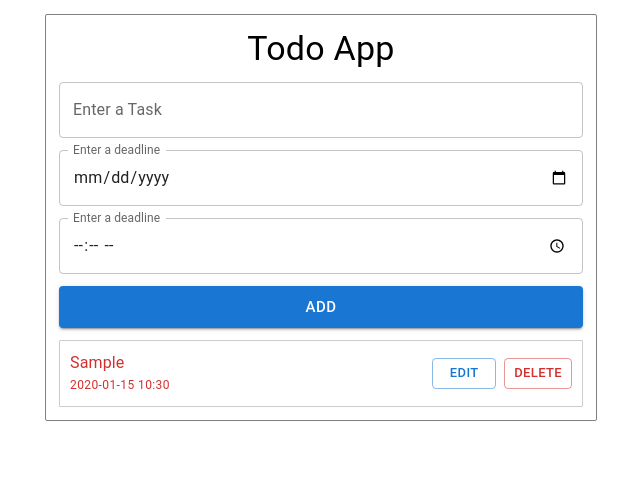
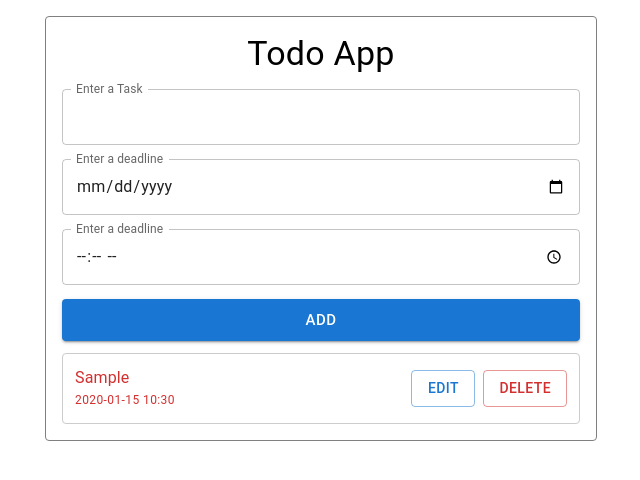
Before and after one commit to Prathiksha0808/Todo_APP, a React (Vite) app: page / in a window 1280 px wide. Both pictures are taken after typing "Sample", "2020-01-15", "10:30" into the empty fields and a click on the button "ADD". Shown: the top 480 px of the page, without its empty margins (319-959 px from the left). Built offline with nearby package versions, Linux system fonts and the light colour scheme.

Commit message:
add react-hook-form and validation

```diff
--- a/package.json
+++ b/package.json
@@ -12,12 +12,15 @@
   "dependencies": {
     "@emotion/react": "^11.14.0",
     "@emotion/styled": "^11.14.1",
+    "@hookform/resolvers": "^5.2.2",
     "@mui/icons-material": "^7.3.6",
     "@mui/lab": "^7.0.1-beta.20",
     "@mui/material": "^7.3.6",
     "react": "^19.2.0",
     "react-dom": "^19.2.0",
-    "uuid": "^13.0.0"
+    "react-hook-form": "^7.70.0",
+    "uuid": "^13.0.0",
+    "yup": "^1.7.1"
   },
   "devDependencies": {
     "@eslint/js": "^9.39.1",
--- a/src/components/todo.jsx
+++ b/src/components/todo.jsx
@@ -7,45 +7,84 @@ import TextField from "@mui/material/TextField";
 import { useState, useEffect } from "react";
 import { styled } from "@mui/system";
 import { v4 as uuidv4 } from 'uuid';
+import { useForm } from 'react-hook-form';
+import * as yup from "yup";
+import { yupResolver } from "@hookform/resolvers/yup";
+
+
 
 // Styles
 const Wrapper = styled(Box)({
-  marginTop: "14px",
-  padding: "13px",
+  marginTop: "16px",
   border: "1px solid grey",
-  borderRadius: 2,
-  display: "flex",
-  flexDirection: "column",
-  gap: 12,
+  borderRadius: 4,
+  padding: "16px",
 });
+
 
 const TodoContainer = styled(Box)({
   border: "1px solid #ccc",
-  padding: "10px",
-  borderRadius: 1,
+  padding: "12px",
+  borderRadius: 4,
+  marginTop: "12px",
   display: "flex",
-  justifyContent: "space-between",
+  flexDirection: "row",
+  gap: "12px",
+});
+
+
+const ButtonContainer = styled(Box)({
+  display: "flex",
+  gap: "8px",
   alignItems: "center",
 });
 
-const ButtonContainer=styled(Box)({
-  display:"flex",
-  gap:"8px",
+const FormContainer = styled(Box)({
+  display: "flex",
+  flexDirection: "column",
+  gap: "14px",
 });
+
+const EditForm = styled("form")({
+  display: "flex",
+  flexDirection: "column",
+  gap: "12px",
+  width: "100%",
+});
+
+
+
+// Validation schema
+const todoschema = yup.object({
+  task: yup.string().required("Task is required").matches(/^\S.*$/, "Task cannot start with a space"),
+  date: yup.string().required("Date is required"),
+  time: yup.string().required("Time is required"),
+})
 
 // Main render function
 function Todo() {
   // States
-  const [task, setTask] = useState("");
-  const [date, setDate] = useState("");
-  const [time, setTime] = useState("");
   const [todos, setTodos] = useState([]);
   const [editId, setEditId] = useState(null);
-  const [editTask, setEditTask] = useState("");
+
+
+
+  const { register, handleSubmit, reset, formState: { errors }, } = useForm({
+    resolver: yupResolver(todoschema),
+  });
+
+  const {
+    register: editRegister,
+    handleSubmit: handleEditSubmit,
+    reset: resetEdit,
+    formState: { errors: editErrors }, } = useForm({
+      resolver: yupResolver(todoschema),
+    });
+
 
   // Creates new tasks
-  const handleAddTask = () => {
-    if (!task || !date || !time) return;
+  const onSubmit = (data) => {
+    const { task, date, time } = data;
     const deadline = new Date(`${date}T${time}`).getTime();
 
     const newTodo = {
@@ -56,11 +95,8 @@ function Todo() {
       isDue: deadline < Date.now(),
     };
 
-
     setTodos((prev) => [...prev, newTodo]);
-    setTask("");
-    setDate("");
-    setTime("");
+    reset();
   };
 
   const handleDelete = (id) => {
@@ -70,17 +106,38 @@ function Todo() {
   // Enables editing of existing tasks
   const handleEdit = (todo) => {
     setEditId(todo.id);
-    setEditTask(todo.task);
+    resetEdit({
+      task: todo.task,
+      date: todo.date,
+      time: todo.time,
+    });
   };
 
+
   // Updates existing tasks
-  const handleUpdate = (id) => {
-    setTodos(
-      todos.map((todo) => (todo.id === id ? { ...todo, task: editTask } : todo))
+  const onEditSubmit = (data) => {
+  const { task, date, time } = data;
+
+  const deadline = new Date(`${date}T${time}`).getTime();
+  const isDue = deadline < Date.now();
+
+  setTodos((prev) =>
+    prev.map((todo) =>
+      todo.id === editId
+        ? {
+            ...todo,
+            task,
+            date,
+            time,
+            isDue,
+          }
+        : todo
+    )
   );
+
   setEditId(null);
-    setEditTask("");
 };
+
 
   // Helper to check if task is overdue
   useEffect(() => {
@@ -104,6 +161,8 @@ function Todo() {
   return (
     <Container maxWidth="sm">
       <Wrapper>
+        <form onSubmit={handleSubmit(onSubmit)}>
+          <FormContainer>
             <Typography variant="h4" align="center">
               Todo App
             </Typography>
@@ -112,8 +171,9 @@ function Todo() {
               label="Enter a Task"
               variant="outlined"
               fullWidth
-          value={task}
-          onChange={(e) => setTask(e.target.value)}
+              {...register("task")}
+              error={!!errors.task}
+              helperText={errors.task?.message}
             />
 
             <TextField
@@ -121,8 +181,9 @@ function Todo() {
               type="date"
               variant="outlined"
               fullWidth
-          value={date}
-          onChange={(e) => setDate(e.target.value)}
+              {...register("date")}
+              error={!!errors.date}
+              helperText={errors.date?.message}
               InputLabelProps={{ shrink: true }}
             />
 
@@ -131,8 +192,9 @@ function Todo() {
               type="time"
               variant="outlined"
               fullWidth
-          value={time}
-          onChange={(e) => setTime(e.target.value)}
+              {...register("time")}
+              error={!!errors.time}
+              helperText={errors.time?.message}
               InputLabelProps={{ shrink: true }}
             />
 
@@ -140,62 +202,83 @@ function Todo() {
               variant="contained"
               size="large"
               fullWidth
-          onClick={handleAddTask}
-        >
+              type="submit">
               Add
             </LoadingButton>
+          </FormContainer>
+        </form>
+
+
 
         {todos.map((todo) => (
           <TodoContainer key={todo.id}>
-            <Box>
             {editId === todo.id ? (
+              <EditForm onSubmit={handleEditSubmit(onEditSubmit)}>
                 <TextField
                   size="small"
-                  value={editTask}
-                  onChange={(e) => setEditTask(e.target.value)}
+                  label="Task"
+                  fullWidth
+                  {...editRegister("task")}
+                  error={!!editErrors.task}
+                  helperText={editErrors.task?.message}
                 />
+
+                <TextField
+                  size="small"
+                  type="date"
+                  fullWidth
+                  {...editRegister("date")}
+                  error={!!editErrors.date}
+                  helperText={editErrors.date?.message}
+                  InputLabelProps={{ shrink: true }}
+                />
+
+                <TextField
+                  size="small"
+                  type="time"
+                  fullWidth
+                  {...editRegister("time")}
+                  error={!!editErrors.time}
+                  helperText={editErrors.time?.message}
+                  InputLabelProps={{ shrink: true }}
+                />
+
+                <ButtonContainer>
+                  <Button type="submit" size="small" variant="outlined">
+                    Save
+                  </Button>
+                </ButtonContainer>
+              </EditForm>
             ) : (
+
+              <>
+                <Box sx={{ flexGrow: 1 }}>
                   <Typography color={todo.isDue ? "error" : "text.primary"}>
                     {todo.task}
                   </Typography>
-              )}
+
                   <Typography
                     variant="caption"
-                color={todo.isDue ? "error" : "text.primary"}
+                    color={todo.isDue ? "error" : "text.secondary"}
                   >
                     {todo.date} {todo.time}
                   </Typography>
+
                 </Box>
+
                 <ButtonContainer>
-              {editId === todo.id ? (
-                <Button
-                  size="small"
-                  variant="outlined"
-                  onClick={() => handleUpdate(todo.id)}
-                >
-                  Save
-                </Button>
-              ) : (
-                <Button
-                  size="small"
-                  variant="outlined"
-                  onClick={() => handleEdit(todo)}
-                >
-                  Edit
-                </Button>
-              )}
-              <Button
-                size="small"
-                color="error"
-                variant="outlined"
-                onClick={() => handleDelete(todo.id)}
-              >
+                  <Button variant="outlined" onClick={() => handleEdit(todo)}>Edit</Button>
+                  <Button color="error" variant="outlined" onClick={() => handleDelete(todo.id)}>
                     Delete
                   </Button>
                 </ButtonContainer>
+              </>
+            )}
           </TodoContainer>
+
         ))}
       </Wrapper>
+
     </Container>
   );
 }
```
Also changed, not shown: 1 other file (tests, documents, lock files or other folders). Lines whose indentation alone changed are shown as unchanged.
